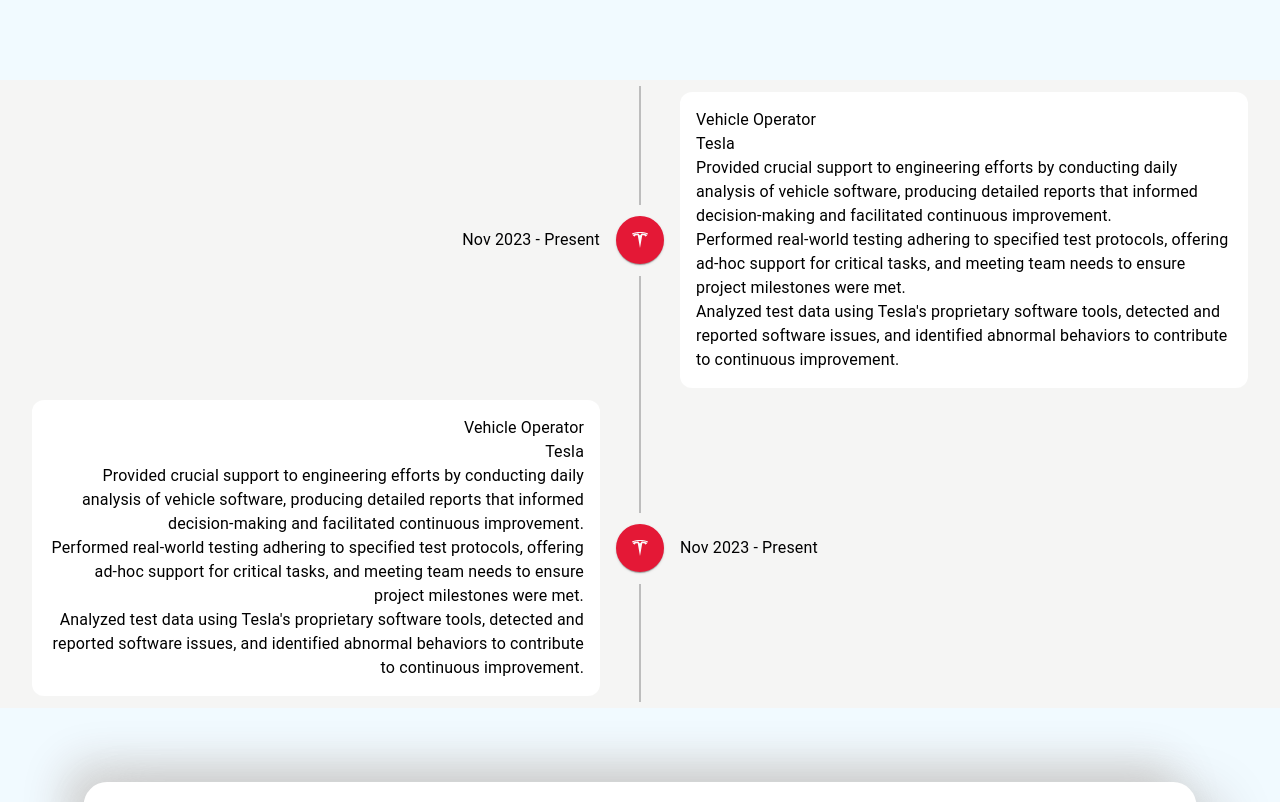
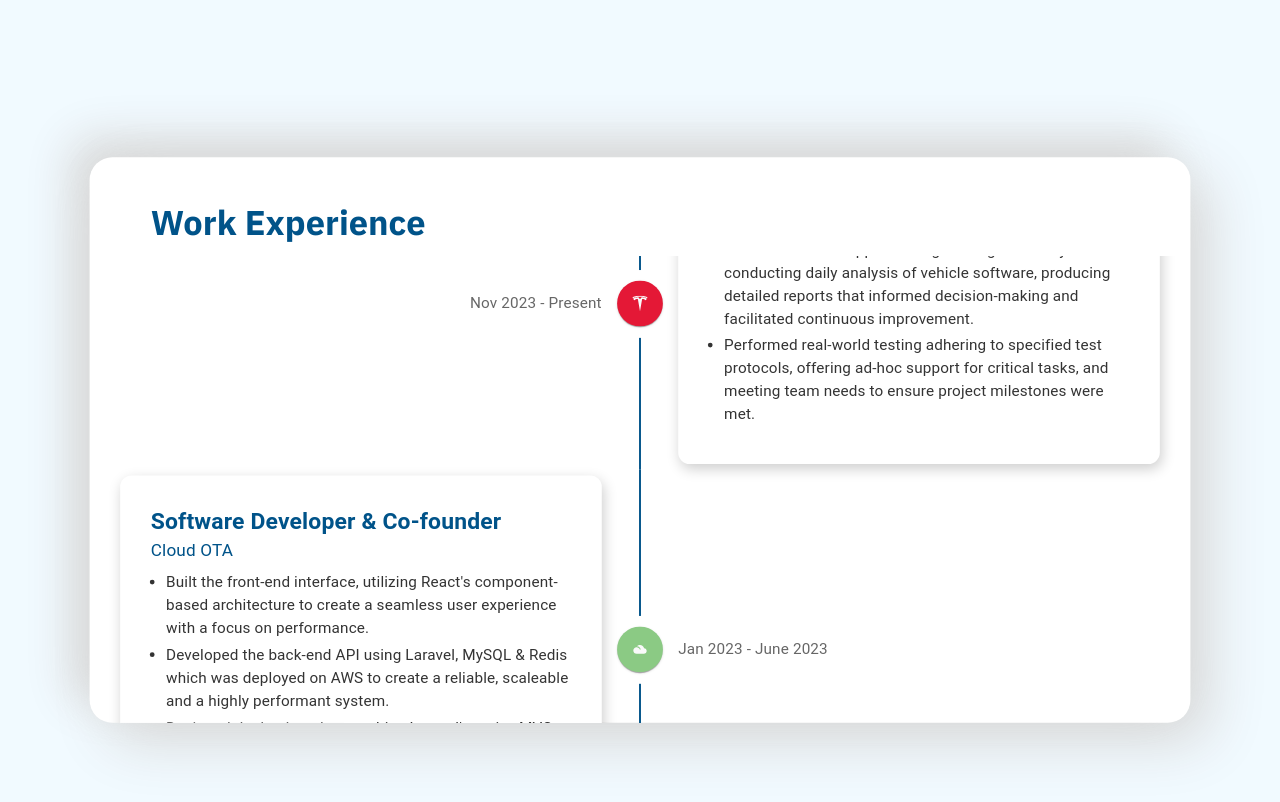
Before and after one commit to mghaznav/interactive-resume, a React (Vite) app: page / in a window 1280 px wide. Shown: the part 1560-2362 px from the top of the page. Built offline with nearby package versions, Linux system fonts and the light colour scheme.

Commit message:
Refactored and styled the Work experience section

```diff
--- a/src/components/WorkExperience.jsx
+++ b/src/components/WorkExperience.jsx
@@ -1,78 +1,19 @@
-import Timeline from "@mui/lab/Timeline";
-import TimelineItem from "@mui/lab/TimelineItem";
-import TimelineSeparator from "@mui/lab/TimelineSeparator";
-import TimelineConnector from "@mui/lab/TimelineConnector";
-import TimelineContent from "@mui/lab/TimelineContent";
-import TimelineOppositeContent from "@mui/lab/TimelineOppositeContent";
-import TimelineDot from "@mui/lab/TimelineDot";
+import { Timeline } from "@mui/lab";
+import { StyledEngineProvider } from "@mui/material/styles";
 
-import { StyledEngineProvider } from '@mui/material/styles';
+import ScrollableContainer from "./ScrollableContainer";
+import WorkExperienceItem from "./WorkExperienceItem";
 
-import { SiTesla } from "react-icons/si";
+import { WORK_EXP } from "../data";
 
 export default function WorkExperience() {
   return (
-    <section className="bg-stone-100">
+    <ScrollableContainer title="Work Experience">
       <StyledEngineProvider injectFirst>
         <Timeline position="alternate">
-          <TimelineItem>
-            <TimelineOppositeContent className="my-auto">
-              Nov 2023 - Present
-            </TimelineOppositeContent>
-            <TimelineSeparator>
-              <TimelineConnector className="text-navy-blue" />
-              <TimelineDot
-                style={{
-                  backgroundColor: "#e41836"
-                }}
-                className="h-12 w-12 flex items-center justify-center"
-              >
-                <SiTesla/>
-              </TimelineDot>
-              <TimelineConnector />
-            </TimelineSeparator>
-            <TimelineContent>
-              <div className="bg-white p-4 rounded-xl">
-                <h3>Vehicle Operator</h3>
-                <h4>Tesla</h4>
-                <ul>
-                  <li>Provided crucial support to engineering efforts by conducting daily analysis of vehicle software, producing detailed reports that informed decision-making and facilitated continuous improvement.</li>
-                  <li>Performed real-world testing adhering to specified test protocols, offering ad-hoc support for critical tasks, and meeting team needs to ensure project milestones were met.</li>
-                  <li>Analyzed test data using Tesla&apos;s proprietary software tools, detected and reported software issues, and identified abnormal behaviors to contribute to continuous improvement.</li>
-                </ul>
-              </div>
-            </TimelineContent>
-          </TimelineItem>
-          <TimelineItem>
-            <TimelineOppositeContent className="my-auto">
-              Nov 2023 - Present
-            </TimelineOppositeContent>
-            <TimelineSeparator>
-              <TimelineConnector />
-              <TimelineDot
-                style={{
-                  backgroundColor: "#e41836"
-                }}
-                className="h-12 w-12 flex items-center justify-center"
-              >
-                <SiTesla/>
-              </TimelineDot>
-              <TimelineConnector />
-            </TimelineSeparator>
-            <TimelineContent>
-              <div className="bg-white p-4 rounded-xl">
-                <h3>Vehicle Operator</h3>
-                <h4>Tesla</h4>
-                <ul>
-                  <li>Provided crucial support to engineering efforts by conducting daily analysis of vehicle software, producing detailed reports that informed decision-making and facilitated continuous improvement.</li>
-                  <li>Performed real-world testing adhering to specified test protocols, offering ad-hoc support for critical tasks, and meeting team needs to ensure project milestones were met.</li>
-                  <li>Analyzed test data using Tesla&apos;s proprietary software tools, detected and reported software issues, and identified abnormal behaviors to contribute to continuous improvement.</li>
-                </ul>
-              </div>
-            </TimelineContent>
-          </TimelineItem>
+          {WORK_EXP.map(exp => <WorkExperienceItem exp={exp} key={exp.id} />)}
         </Timeline>
       </StyledEngineProvider>
-    </section>
+    </ScrollableContainer>
   );
 }
--- /dev/null
+++ b/src/components/WorkExperienceItem.jsx
@@ -0,0 +1,45 @@
+import {
+  TimelineItem,
+  TimelineSeparator,
+  TimelineConnector,
+  TimelineContent,
+  TimelineOppositeContent,
+  TimelineDot
+} from "@mui/lab";
+
+export default function WorkExperienceItem({exp}) {
+  return (
+    <TimelineItem>
+      <TimelineOppositeContent className="my-auto">
+        <p className="text-black/60">
+          {exp.time}
+        </p>
+      </TimelineOppositeContent>
+      <TimelineSeparator>
+        <TimelineConnector className="bg-navy-blue" />
+        <TimelineDot
+          style={{
+            backgroundColor: exp.color
+          }}
+          className="h-12 w-12 flex items-center justify-center"
+        >
+          <exp.logo/>
+        </TimelineDot>
+        <TimelineConnector className="bg-navy-blue" />
+      </TimelineSeparator>
+      <TimelineContent>
+        <div className="bg-white p-8 rounded-xl text-left shadow-[2px_5px_15px_rgba(0,0,0,0.2)]">
+          <h3 className="text-2xl text-navy-blue font-bold">{exp.title}</h3>
+          <h4 className="text-lg text-navy-blue">{exp.company}</h4>
+          <ul className="list-disc pl-4 my-2">
+            {exp.details.map(detail => {
+              return (
+                <li key={exp.id} className="my-1 text-black/80">{detail}</li>
+              );
+            })}
+          </ul>
+        </div>
+      </TimelineContent>
+    </TimelineItem>
+  );
+}
--- a/src/data.js
+++ b/src/data.js
@@ -1,5 +1,7 @@
 import { FaLinkedin, FaSquareGithub } from "react-icons/fa6";
 import { FaMedium } from "react-icons/fa";
+import { SiTesla } from "react-icons/si";
+import { IoMdCloudy } from "react-icons/io";
 
 export const SECTIONS = [
   {
@@ -44,3 +46,46 @@
     link: '#'
   }
 ];
+
+export const WORK_EXP = [
+  {
+    id: 1,
+    title: "Vehicle Operator",
+    company: "Tesla",
+    logo: SiTesla,
+    color: "#e41836",
+    time: "Nov 2023 - Present",
+    details: [
+      "Provided crucial support to engineering efforts by conducting daily analysis of vehicle software, producing detailed reports that informed decision-making and facilitated continuous improvement.",
+      "Performed real-world testing adhering to specified test protocols, offering ad-hoc support for critical tasks, and meeting team needs to ensure project milestones were met."
+    ]
+  },{
+    id: 2,
+    title: "Software Developer & Co-founder",
+    company: "Cloud OTA",
+    logo: IoMdCloudy,
+    color: "#8bca84",
+    time: "Jan 2023 - June 2023",
+    details: [
+      "Built the front-end interface, utilizing React's component-based architecture to create a seamless user experience with a focus on performance.",
+      "Developed the back-end API using Laravel, MySQL & Redis which was deployed on AWS to create a reliable, scaleable and a highly performant system.",
+      "Designed the back-end to combine Laravel's native MVC architecture with the Ports & Adapters architecture to facilitate integration of numerous third party API's."
+    ]
+  }
+  // ,{
+  //   title: "Vehicle Operator",
+  //   company: "Tesla",
+  //   logo: SiTesla,
+  //   color: "#e41836",
+  //   time: "Nov 2023 - Present",
+  //   details: []
+  // },{
+  //   title: "Vehicle Operator",
+  //   company: "Tesla",
+  //   logo: SiTesla,
+  //   color: "#e41836",
+  //   time: "Nov 2023 - Present",
+  //   details: []
+  // }
+
+]
--- a/src/index.css
+++ b/src/index.css
@@ -23,6 +23,13 @@
   font-style: normal;
 }
 
+@font-face {
+  font-family: 'IBM Plex Sans';
+  src: url('/IBM_Plex_Sans/IBMPlexSans-Thin.ttf') format('truetype');
+  font-weight: 100;
+  font-style: normal;
+}
+
 body {
   font-family: 'IBM Plex Sans', sans-serif;
 }
```
Also changed, not shown: src/assets/pronav.webp (added).
